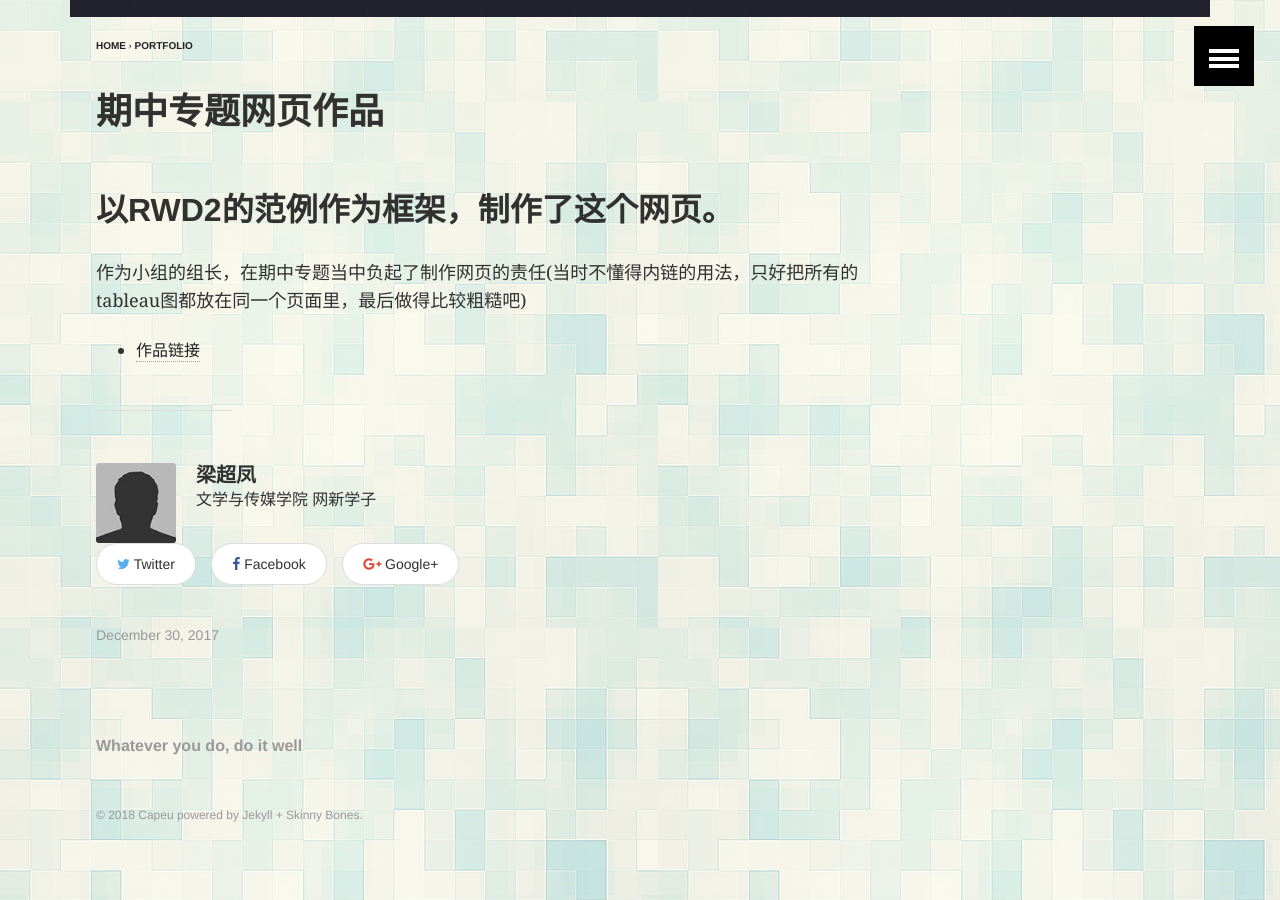
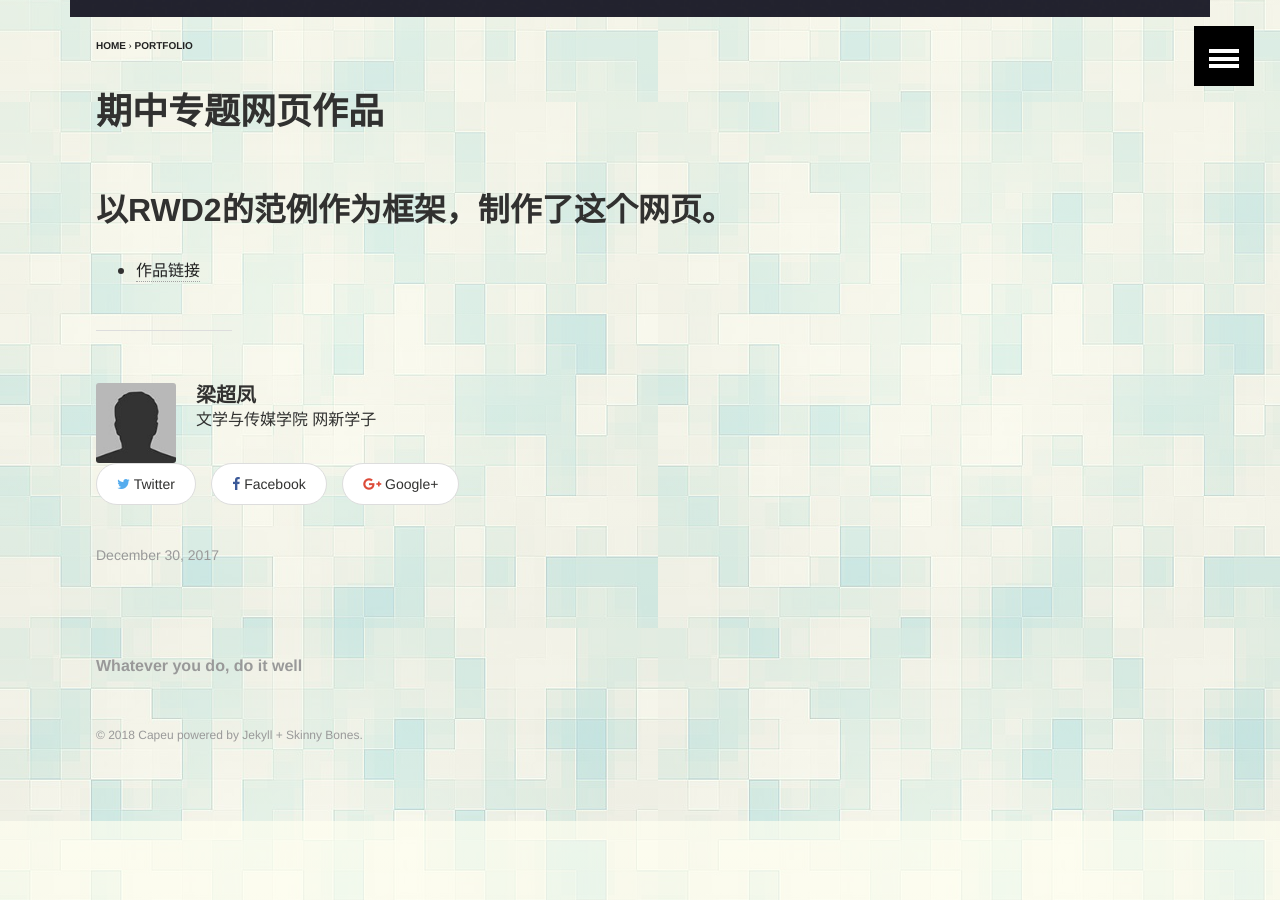
Before and after one commit to capeucape/capeucape.github.io, a Jekyll site: the page built from _posts/2017-12-30-qizhongweb.md, in a window 1280 px wide and 900 px high, scrolled down 950 px. Built offline with Jekyll 4.4.1, drawn with Linux system fonts in a browser that asks for light colours.

Commit message:
Update 2017-12-30-qizhongweb.md

```diff
--- a/_posts/2017-12-30-qizhongweb.md
+++ b/_posts/2017-12-30-qizhongweb.md
@@ -10,6 +10,4 @@ image:
 
 ## 以RWD2的范例作为框架，制作了这个网页。
 
-作为小组的组长，在期中专题当中负起了制作网页的责任(当时不懂得内链的用法，只好把所有的tableau图都放在同一个页面里，最后做得比较粗糙吧)
-
 - [作品链接](https://Chenyunshi2017.github.io/portfolio/0302.html)
```
